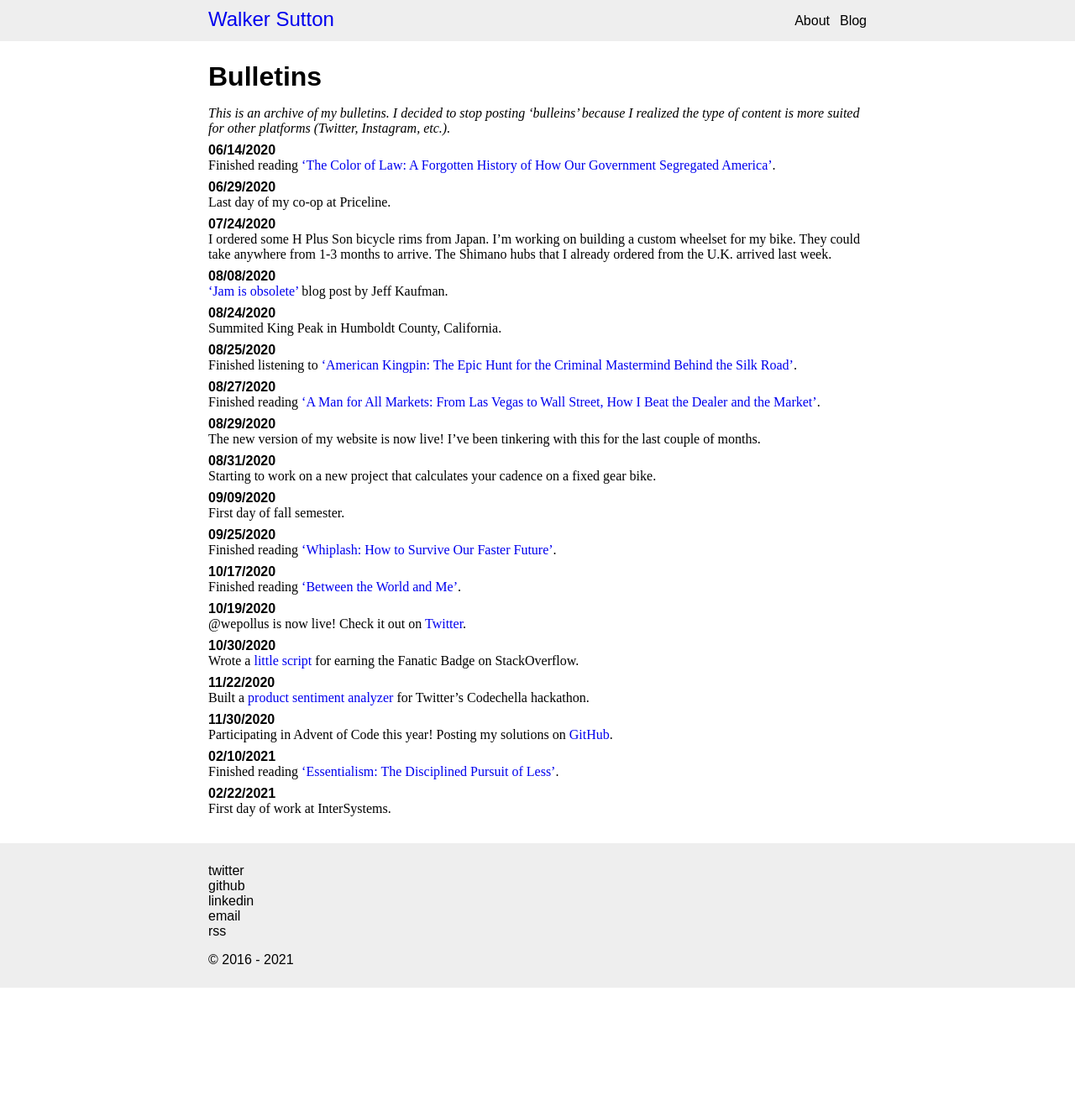
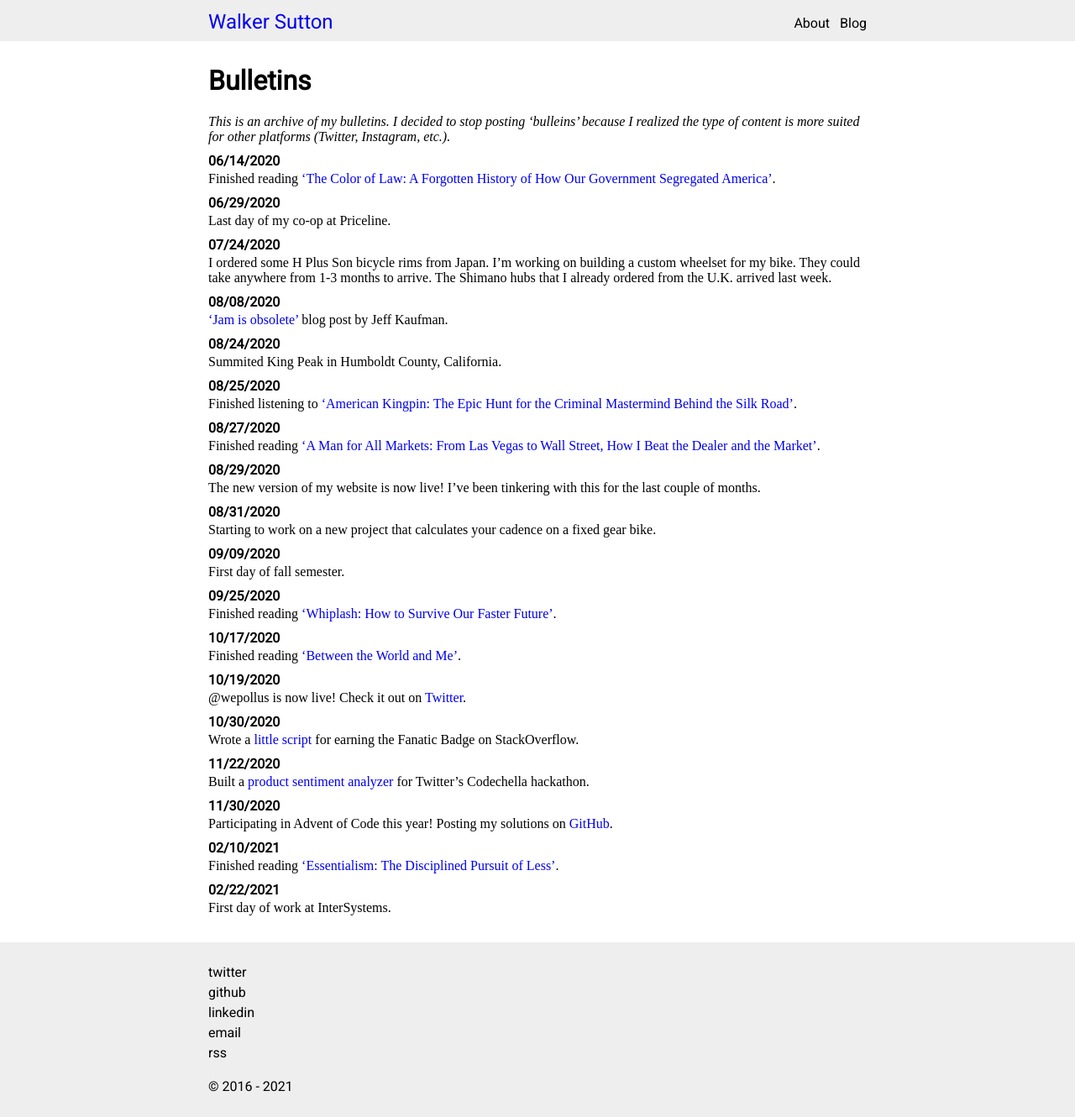
Before and after one commit to walkersutton/walkersutton.github.io, a Jekyll site: the page built from bulletins.md, in a window 1280 px wide. Shown: the whole page at 84% size. Built offline with Jekyll 4.4.1, drawn with Linux system fonts in a browser that asks for light colours; some web fonts are replaced; before the commit the page ends 1176 px from its top, so only the background shows below that.

Commit message:
bring in fonts

```diff
--- a/_sass/main.scss
+++ b/_sass/main.scss
@@ -1,3 +1,18 @@
+@font-face {
+	font-family: Heebo;
+	font-style: normal;
+	font-weight: 400;
+	src: url('/assets/fonts/Heebo-Regular.ttf');
+	font-display: swap;
+}
+@font-face {
+	font-family: STIX Two Math;
+	font-style: normal;
+	font-weight: 400;
+	src: url('/assets/fonts/STIXTwoMath-Regular.ttf');
+	font-display: swap;
+}
+
 :root {
 	--navbar-background: #eee;
 	--light-text: #b1b1b1;
```
Also changed, not shown: assets/fonts/Heebo-Regular.ttf (added), 1 other file.
